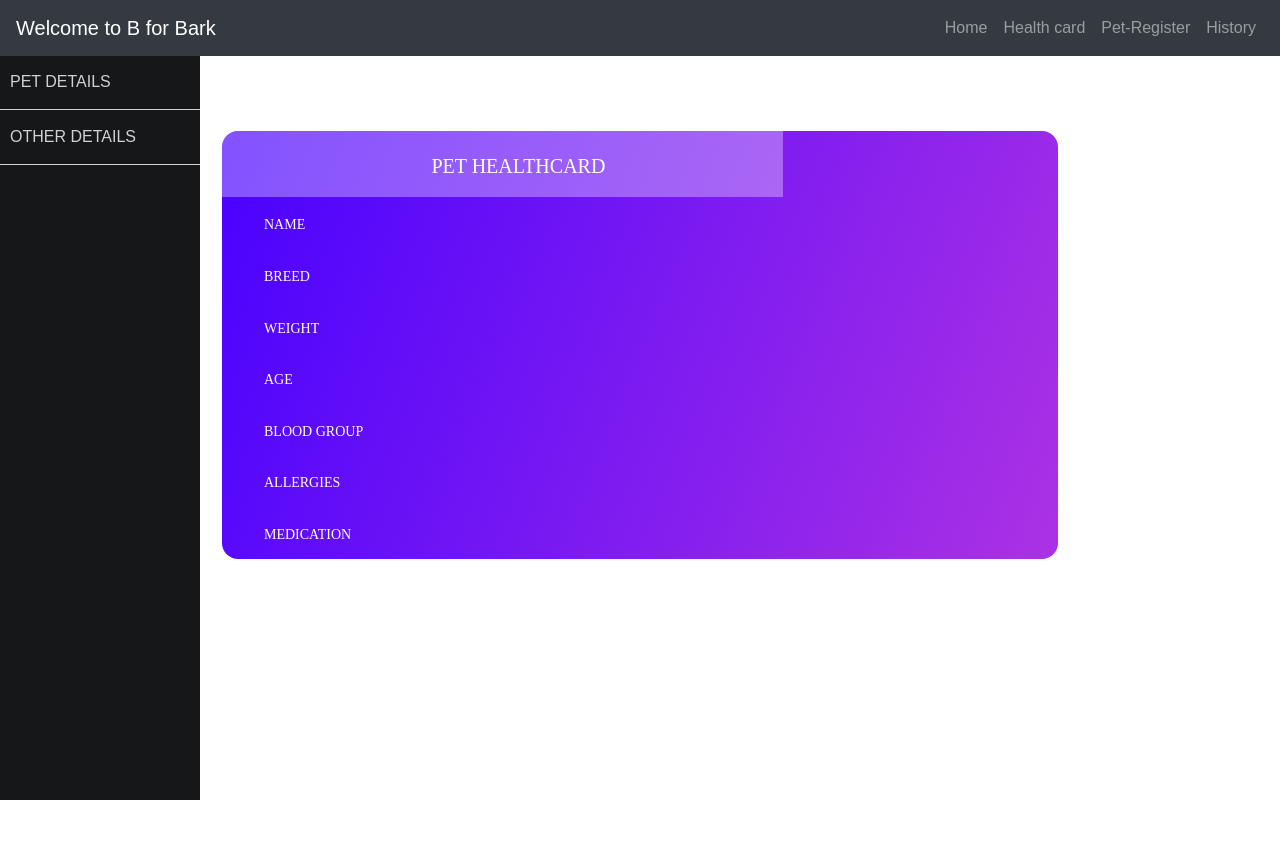
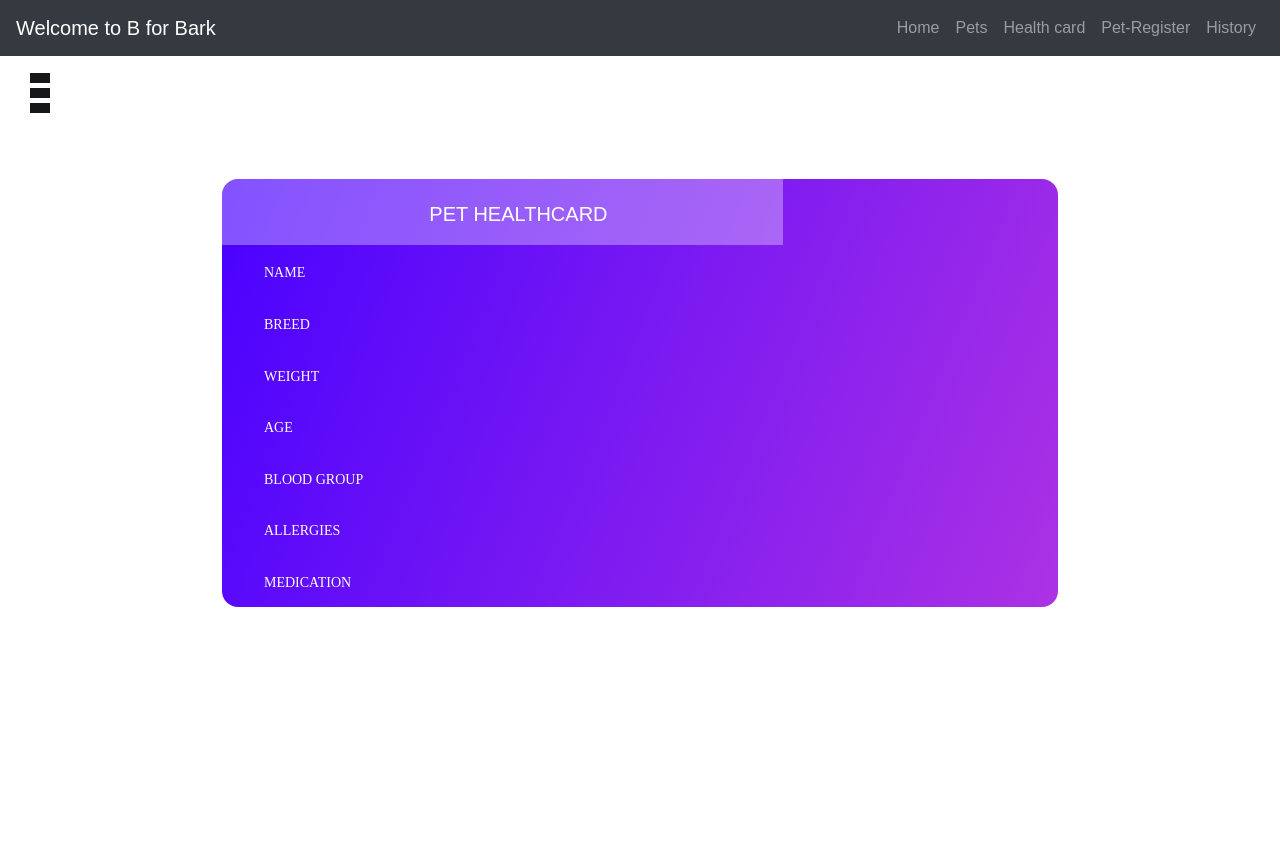
Before and after one commit to Vikash29Singh/B-for-Bark, a PHP site: page /B-for-Bark/Table/table.php in a window 1280 px wide. Before the commit the page ends 800 px from the top, so only its background shows below. Run offline with PHP 8.4, Linux system fonts and the light colour scheme; some web fonts are replaced.

Commit message:
Update table.php

```diff
--- a/Table/table.php
+++ b/Table/table.php
@@ -2,7 +2,7 @@
 <html lang="en">
 
 <head>
-	<title>Table V03</title>
+    <title>Table </title>
     <meta charset="UTF-8">
 
 
@@ -33,30 +33,64 @@
 
 
     <style>
-
-        .{
-            margin:0px;
+        * {
+            margin: 0px;
             padding: 0px;
             font-family: sans-serif;
         }
-        #sidebar{
-            position:fixed;
-            width:200px;
-            height:100%;
+
+        #sidebar {
+            position: fixed;
+            width: 200px;
+            height: 100%;
             background: #151719;
+            left: -200px;
+            transition: all 500ms linear;
         }
-     #sidebar ul li
-        {
-            color:rgba(230,230,230,0.9);
-            list-style:none;
+
+        #sidebar.active {
+            left: 0px;
+        }
+
+        #sidebar ul li {
+            color: rgba(230, 230, 230, 0.9);
+            list-style: none;
             padding: 15px 10px;
-            border-bottom: 1px solid
+            border-bottom: 1px solid rgba(100, 100, 100, 0.3);
+        }
+
+        #sidebar .toggle-btn {
+            position: absolute;
+            left: 230px;
+            top: 20px;
+        }
+
+        #sidebar .toggle-btn span {
+            display: block;
+            width: 20px;
+            height: 10px;
+            background: #151719;
+            margin: 5px 0px;
+
+        }
+        ul li a{
+            text-decoration: none;
+            color:white;
+            display:block;
+        }
+        ul li a:hover{
+            background-color:#1ebba3;;
+        }
+        ul li ul li{
+            display:none;
+        }
+        ul li:hover ul li{
+            display: block;
         }
 
 
+    </style>
 
-
-    </style>
 </head>
 
 <body data-spy="scroll" data-target="#navbarResponsive">
@@ -76,10 +110,10 @@
                     <li class="nav-item">
                         <a class="nav-link" href="index.php">Home</a>
                     </li>
-                    <!-- <li>
+                    <li>
                     <li class="nav-item">
-              <a class= "nav-link" href="#">Pets</a>
-            </li>-->
+                        <a class="nav-link" href="#">Pets</a>
+                    </li>
                     <li class="nav-item">
                         <a class="nav-link" href="healthcard.php">Health card</a>
                     </li>
@@ -94,23 +128,27 @@
         </nav>
     </div>
 
-
+    <br><br>
 
     <div id="sidebar">
-            <div class ="toggle-btn">
+        <div class="toggle-btn" onclick="toggleSidebar()">
             <span></span>
             <span></span>
             <span></span>
         </div>
         <ul>
-            <li>PETS</li>
-            <li>PET DETAILS</li>
-            <li>OTHER DETAILS</li>
+            <li><a class="nav-link" href="#">PETS</a>
+            <ul>
+                <li><a class="nav-link" href="#">PET 1</a></li>
+                <li><a class="nav-link" href="#">PET 2</a></li>
+                <li><a class="nav-link" href="#">PET 3</a></li>
 
 
+            </ul>
+            </li>
 
-
-
+            <li><a class="nav-link" href="#">PET DETAILS</a></li>
+            <li><a class="nav-link" href="#">OTHER DETAILS</a></li>
         </ul>
     </div>
 
@@ -123,7 +161,9 @@
                         <thead>
                             <tr class="row100 head">
                                 <th class="column100 column1" data-column="column1">
-                                   <center><h5>Pet  Healthcard</h5></center>
+                                    <center>
+                                        <h5>Pet Healthcard</h5>
+                                    </center>
                                 </th>
 
                             </tr>
@@ -193,6 +233,13 @@
     <script src="vendor/select2/select2.min.js"></script>
     <!--===============================================================================================-->
     <script src="js/main.js"></script>
+    <script>
+        function toggleSidebar() {
+            document.getElementById("sidebar").classList.toggle("active");
+        }
+
+    </script>
 
 </body>
+
 </html>
```
Lines whose indentation alone changed are shown as unchanged.
